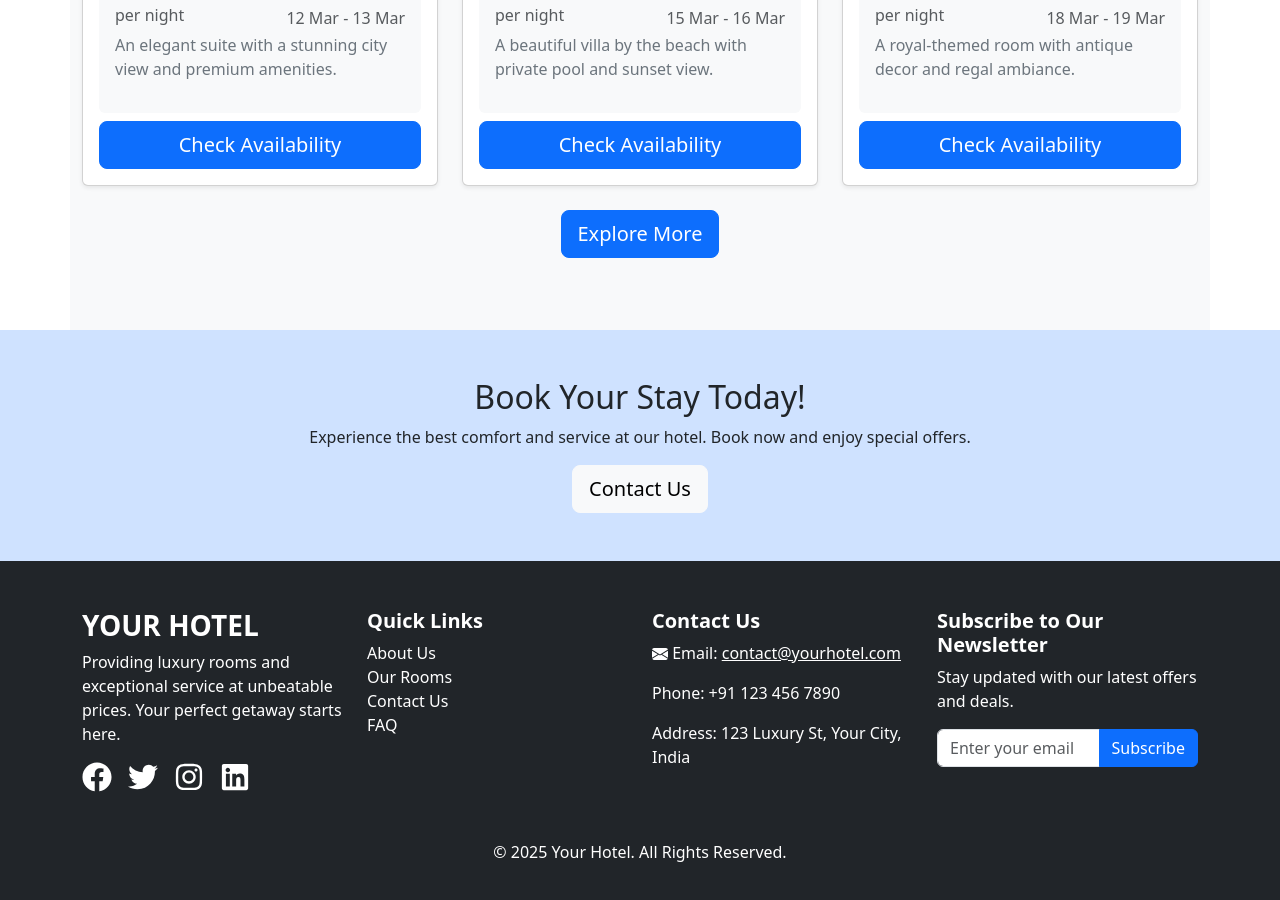
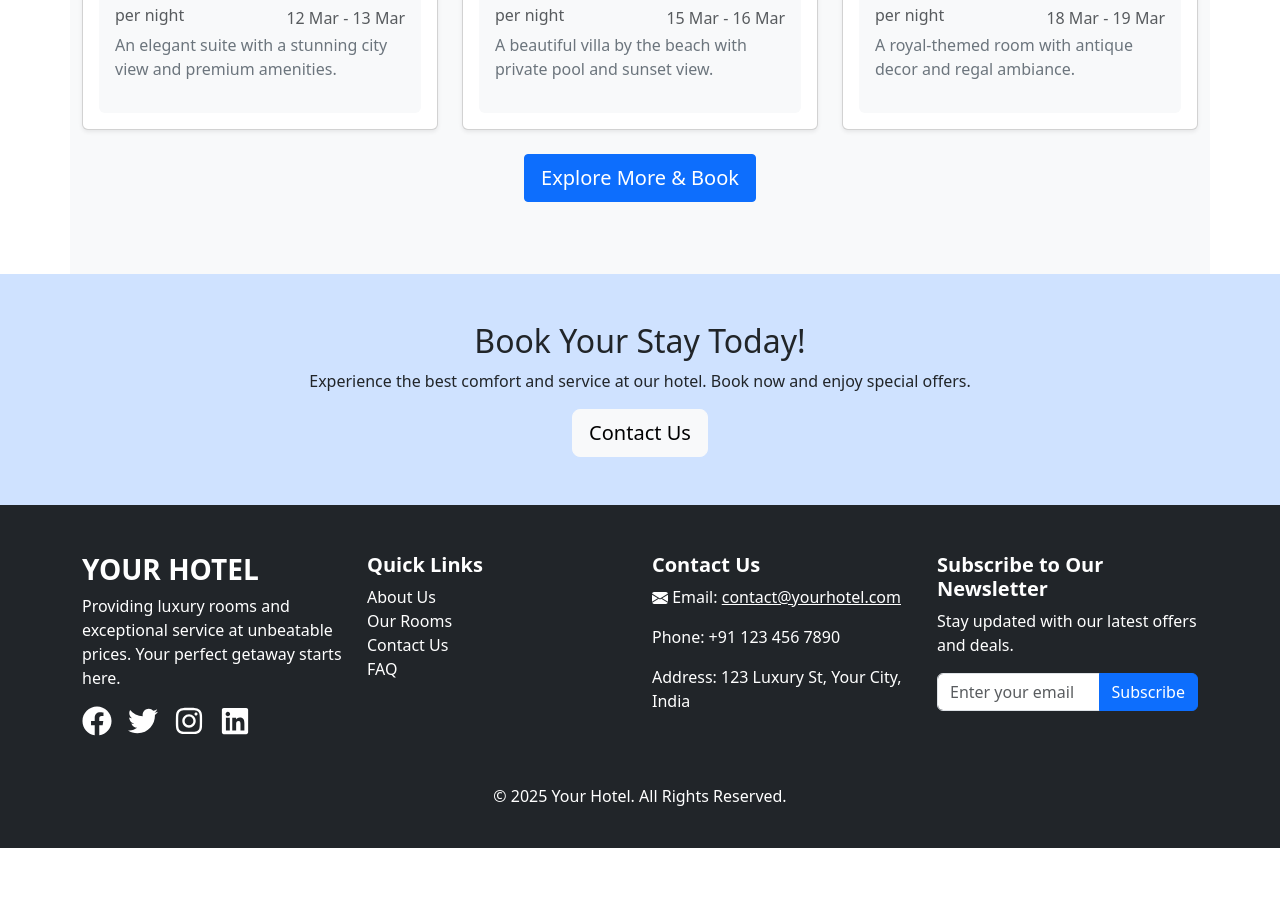
Before and after one commit to hridesh-bharati/hotel, a React (Vite) app: page / in a window 1280 px wide. Shown: the part 1900-2800 px from the top of the page. After the commit the page ends 2748 px from the top, so only its background shows below. Built offline with nearby package versions, Linux system fonts and the light colour scheme.

Commit message:
Added a detailed README file

```diff
--- a/src/assets/Home/Room.jsx
+++ b/src/assets/Home/Room.jsx
@@ -59,7 +59,7 @@ function Room() {
                                     </div>
                                     <p className="text-secondary">{room.description}</p>
                                 </div>
-                                <button className="btn btn-primary btn-lg w-100 mt-2">Check Availability</button>
+                                {/* <button className="btn btn-primary btn-lg w-100 mt-2">Check Availability</button> */}
                             </div>
                         </div>
                     </div>
@@ -67,7 +67,7 @@ function Room() {
             </div>
             <div className="row my-4">
                 <div className="col-12 text-center">
-                    <Link className='btn btn-primary btn-lg' to="/rooms/all">Explore More</Link>
+                    <Link className='btn btn-primary rounded-1 btn-lg' to="/rooms/all">Explore More & Book</Link>
                 </div>
             </div>
         </section>
```
